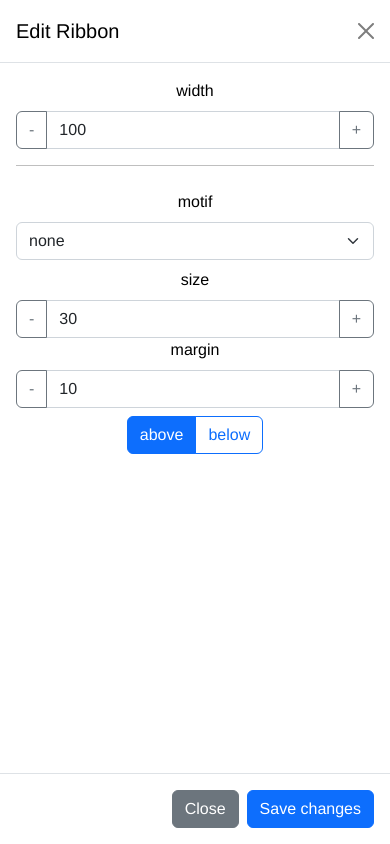
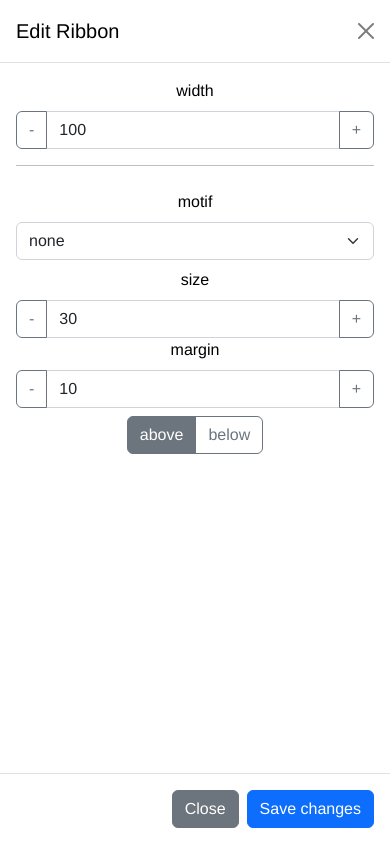
Before and after one commit to HuyenSofiaTUB/trauerschleife, a Vue app: page / in a window 390 px wide. Both pictures are taken after a click on the button "Edit". Built offline with nearby package versions, Linux system fonts and the light colour scheme.

Commit message:
motif bug fixes

```diff
--- a/src/components/EditModal.vue
+++ b/src/components/EditModal.vue
@@ -140,11 +140,11 @@ export default {
                                         <div class="btn-group" role="group" id="position" aria-label="motif position">
                                             <input type="radio" class="btn-check" name="position" id="above"
                                                 autocomplete="off" v-model="settings.pos" value="above">
-                                            <label class="btn btn-outline-primary" for="above">above</label>
+                                            <label class="btn btn-outline-secondary" for="above">above</label>
 
                                             <input type="radio" class="btn-check" name="position" id="below"
                                                 autocomplete="off" v-model="settings.pos" value="below">
-                                            <label class="btn btn-outline-primary" for="below">below</label>
+                                            <label class="btn btn-outline-secondary" for="below">below</label>
                                         </div>
                                     </div>
                                 </div>
--- a/src/components/RibbonView.vue
+++ b/src/components/RibbonView.vue
@@ -64,7 +64,7 @@ export default {
         download() {
             var text = this.text;
             var millimeter = 25.4 / 72;
-            var pixel = 96 / 72 ;
+            var pixel = 96 / 72;
             var width = this.width / millimeter;
             var height = document.getElementById('inner').offsetHeight / pixel;
             console.log({ width, height });
@@ -87,14 +87,21 @@ export default {
 
             var xOffset, yOffset;
             if (this.rotated) {
-                xOffset = height / 2;
                 yOffset = lineHeight / 2;
+                if (this.pic != 'none') {
+                    xOffset = (height - margin - imgSize) / 2;
+                    doc.addImage(require('../assets/motifs/' + this.pic + '.png'), "PNG", height - imgSize, yOffset, imgSize, imgSize);
+                } else {
+                    xOffset = height / 2;
+                }
             } else {
                 xOffset = width / 2;
                 yOffset = lineHeight / 2;
-            }
-            if (this.pic != 'none') {
-                doc.addImage(require('../assets/motifs/' + this.pic + '.png'), "PNG", xOffset, height - margin - imgSize, imgSize, imgSize);
+
+                if (this.pic != 'none') {
+                    yOffset = (height - margin - imgSize) / 2
+                    doc.addImage(require('../assets/motifs/' + this.pic + '.png'), "PNG", xOffset, height - imgSize, imgSize, imgSize);
+                }
             }
 
             doc.text(text, xOffset, yOffset, null, null, 'center');
@@ -237,13 +244,19 @@ p.print {
     width: 4em;
 }
 
-@media (max-width: 576px) {
+@media screen and (max-width: 575px) {
     div.page {
-        margin-top: 260px;
+        margin-top: 310px;
     }
 
     #size {
         width: auto;
     }
 }
+
+@media screen and (min-width: 576px) and (max-width: 728px) {
+    div.page {
+        margin-top: 120px;
+    }
+}
 </style>
```
